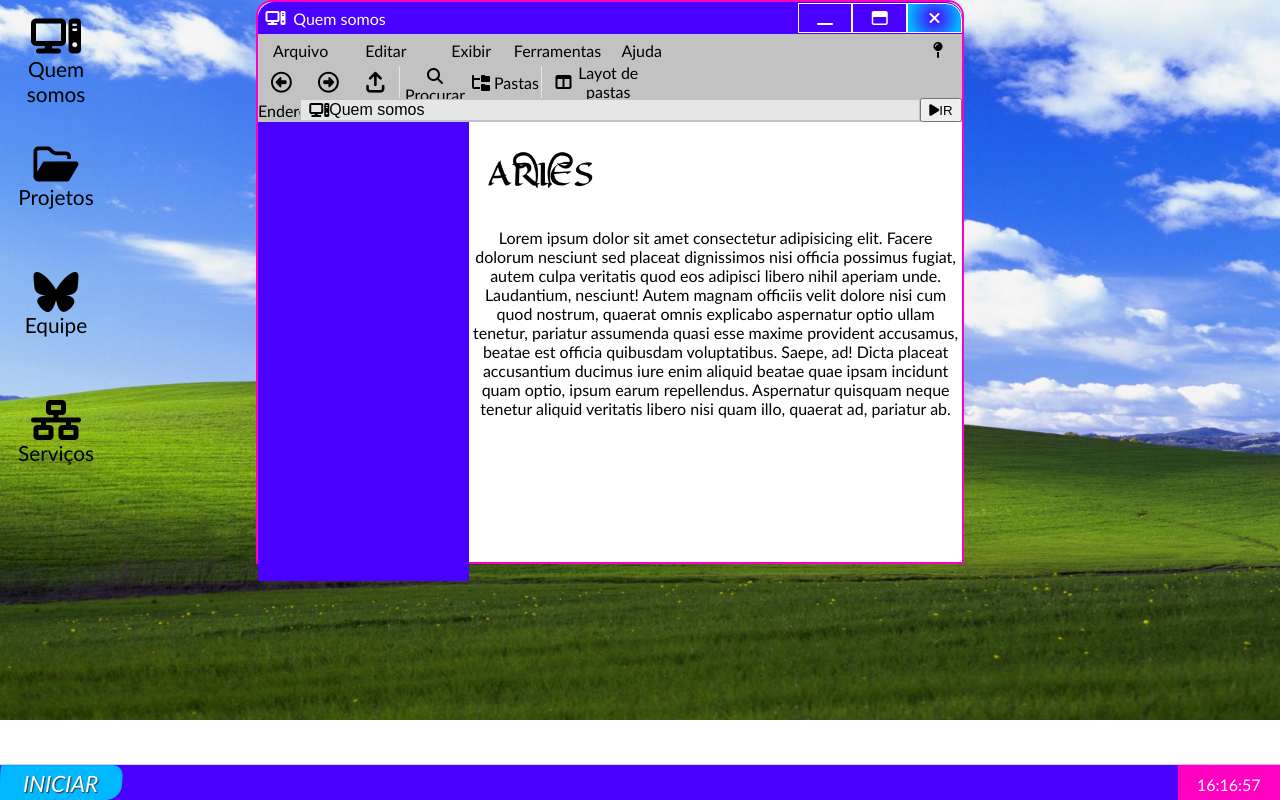
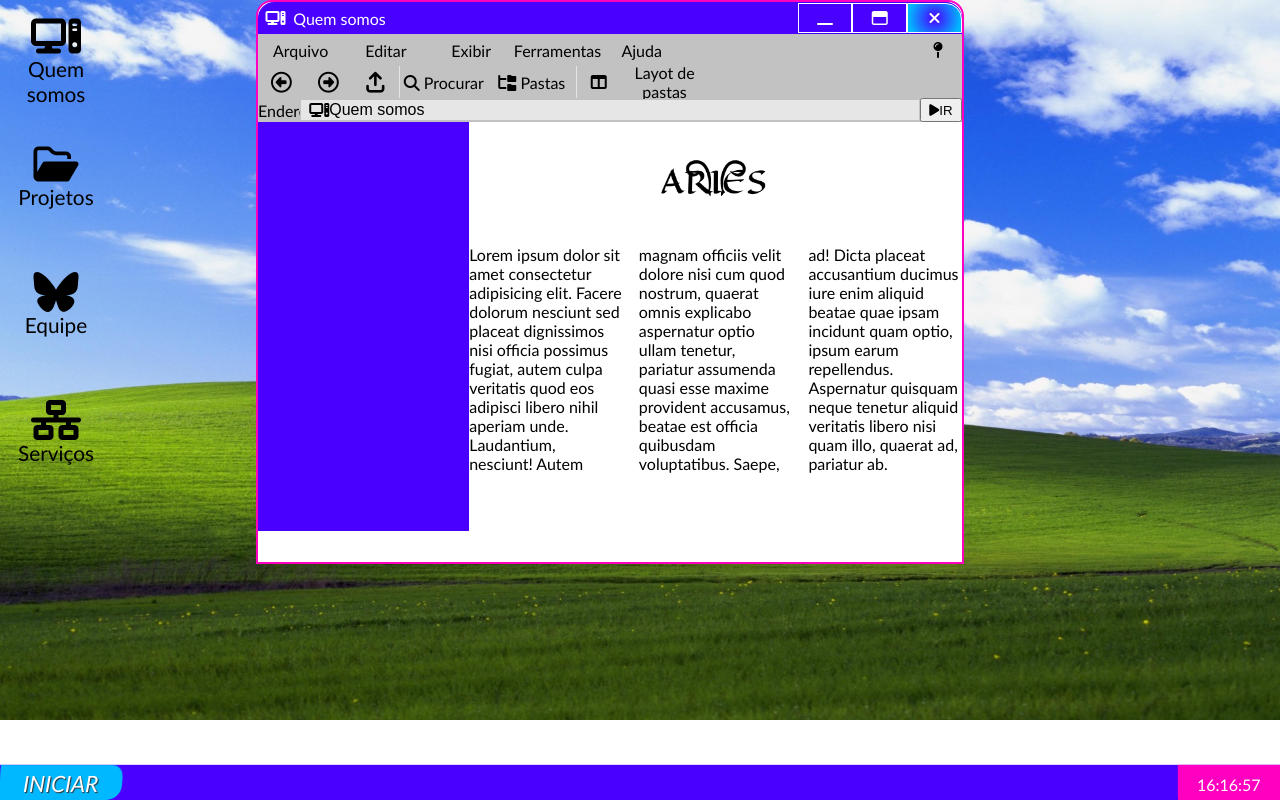
Before and after one commit to LucasLiSan/ariesLandingPage, a plain HTML site: page index.html in a window 1280 px wide. Drawn offline with Linux system fonts and the light colour scheme.

Commit message:
estilização texto

```diff
--- a/css/style.css
+++ b/css/style.css
@@ -212,7 +212,7 @@ section {
     display: grid;
     grid-template:
        "navFoldersBtns searchFoldersBtns layoutFolder" 100%
-       / 20% 20% 20%
+       / 20% 25% 30%
     ;
     background-color: #c2c2c2;
 }
@@ -322,7 +322,7 @@ section {
 
 .bodySection {
     width: 100%;
-    height: 82%;
+    height: 73%;
     display: flex;
 }
 
@@ -338,13 +338,18 @@ section {
 }
 
 .img {
-    width: 30%;
-    height: 23%;
+    width: 100%;
+    height: 30%;
     text-align: center;
     align-content: center;
 }
 
-.img img { width: 100%; }
+.img img { width: 30%; }
+
+.text {
+    column-count: 3;
+    text-align: left;
+}
 
 footer {
     width: 100%;
```
